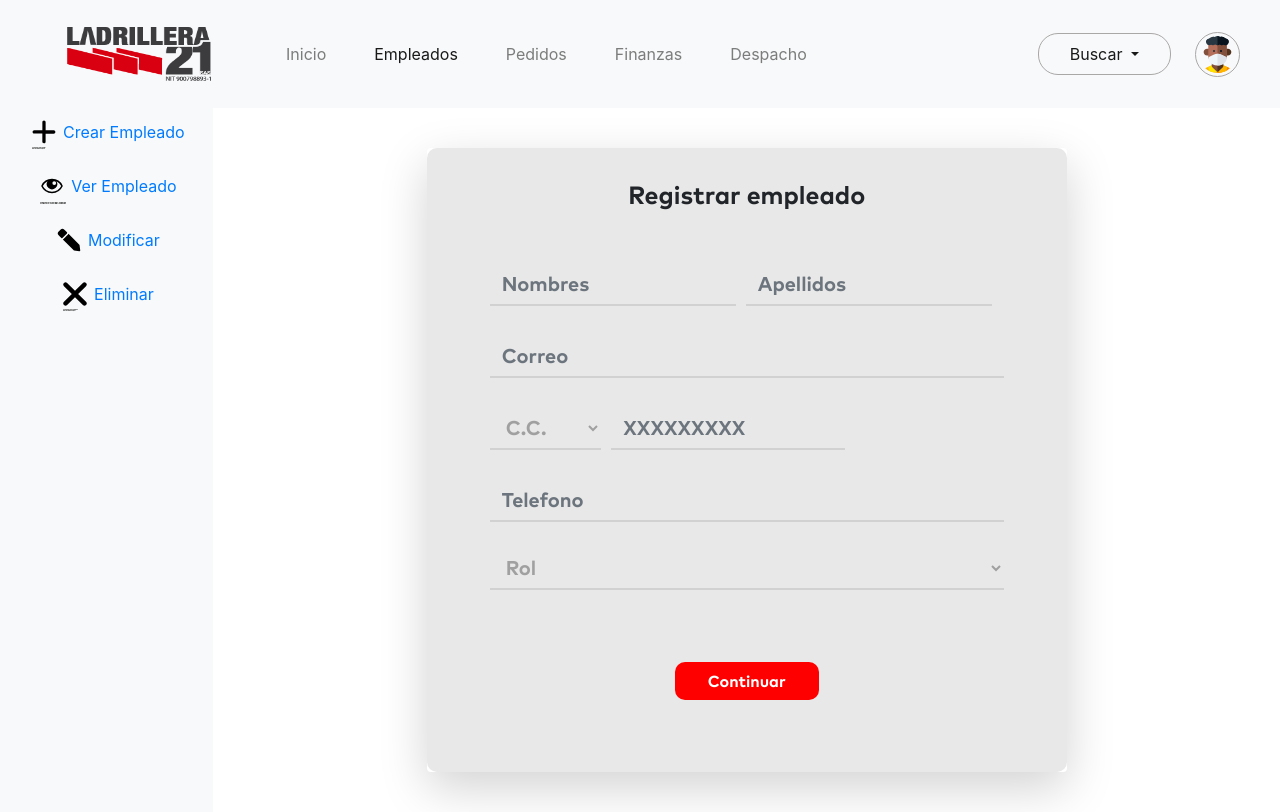
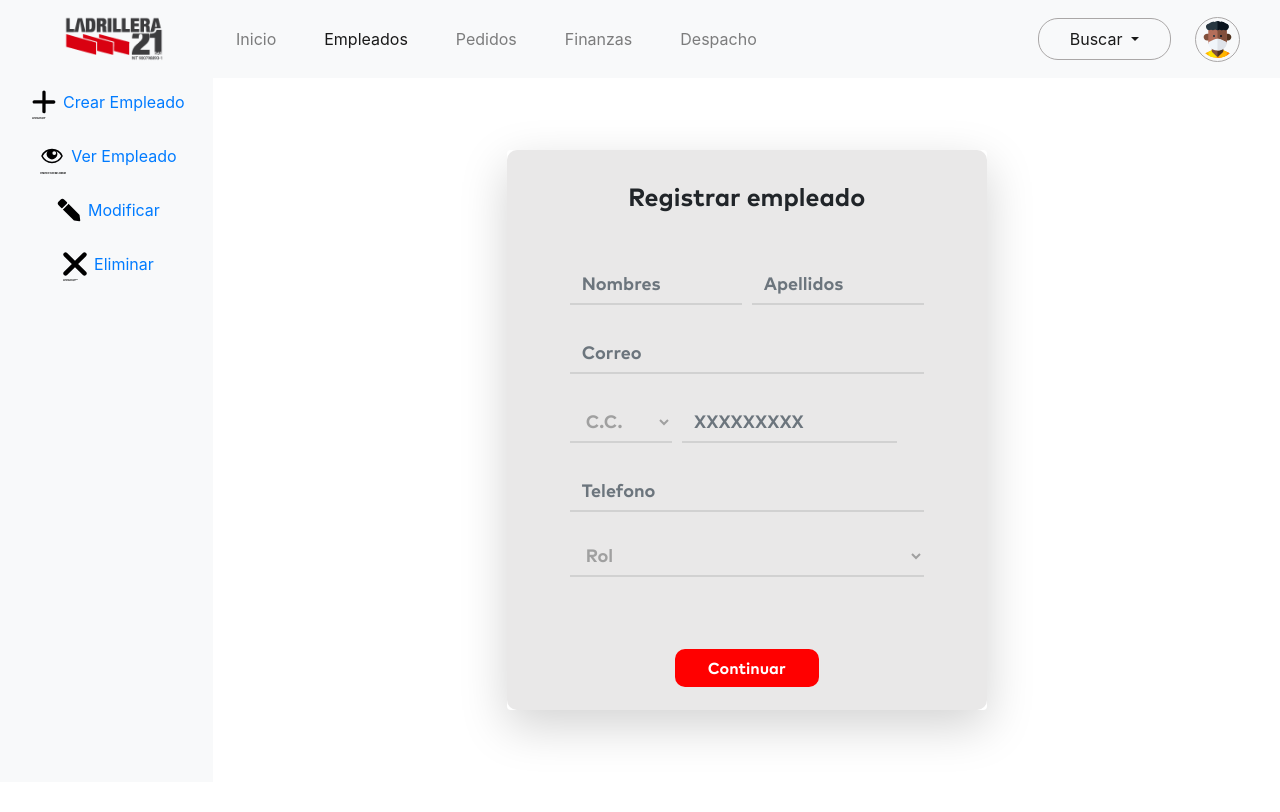
Before and after one commit to Qubit-Software/Frontend-Ladrillera, an Angular app: page /createEmployees in a window 1280 px wide. Built offline with nearby package versions, Linux system fonts and the light colour scheme.

Commit message:
Pqueños ajuster

```diff
--- a/src/app/Pages/create-employees/create-employees.component.css
+++ b/src/app/Pages/create-employees/create-employees.component.css
@@ -85,8 +85,8 @@
     display: flex;
     justify-content:center ;
     background: rgb(233, 232, 232);
-    height: 39rem;
-    width: 40rem;
+    height: 35rem;
+    width: 30rem;
     border-radius: 10px;
 }
 #contentLogin{
@@ -109,11 +109,14 @@
     border-radius: 0px;
     color:rgb(160, 160, 160) ;
     font-family: "Mark-bold";
-    font-size: 20px;
+    font-size: 18px;
     font-weight: bolder;
 }
+.input-group option{
+    font-size: 15px;
+}
 .form-control:focus{
-    font-size: 20px;
+    font-size: 15px;
     box-shadow: none;
     font-family: "helveticaNowMicro-Regular";
 }
--- a/src/app/Pages/create-employees/create-employees.component.html
+++ b/src/app/Pages/create-employees/create-employees.component.html
@@ -2,8 +2,8 @@
     <div class="row">
         <div id="containerNav" class="col-lg-12">
             <nav class="navbar navbar-expand-lg navbar-light bg-light">
-                <a class="navbar-brand px-5 py-3" href="#">
-                    <img src="../../../assets/Logo.png" width="150" height="60" class="d-inline-block align-top" alt=""
+                <a class="navbar-brand px-5 py-2" href="#">
+                    <img src="../../../assets/Logo.png" width="100" height="mr-auto" class="d-inline-block align-top" alt=""
                         loading="lazy">
                 </a>
                 <button class="navbar-toggler" type="button" data-toggle="collapse" data-target="#navbarText"
--- a/src/app/Pages/home/home.component.css
+++ b/src/app/Pages/home/home.component.css
@@ -39,7 +39,13 @@
     border-width: 0 0 0px;
     padding: .25rem;
 }
-
+.list-group-item a{
+    color: #212529;
+}
+.list-group-item a:hover {
+    color: #0d0e0e;
+    text-decoration: none;
+}
 #icons, #titles{
     vertical-align: middle;
     display: inline-block;
--- a/src/app/Pages/home/home.component.html
+++ b/src/app/Pages/home/home.component.html
@@ -2,8 +2,8 @@
   <div class="row mb-2">
     <div id="containerNav" class="col-lg-12">
       <nav class="navbar navbar-expand-lg navbar-light bg-light">
-        <a class="navbar-brand px-5 py-3" href="#">
-          <img src="../../../assets/Logo.png" width="150" height="60" class="d-inline-block align-top" alt=""
+        <a class="navbar-brand px-5 py-2" href="#">
+          <img src="../../../assets/Logo.png" width="100" height="mr-auto" class="d-inline-block align-top" alt=""
             loading="lazy">
         </a>
         <button class="navbar-toggler" type="button" data-toggle="collapse" data-target="#navbarText"
@@ -99,7 +99,7 @@
                   <h3 id="titles" class="mt-2">Empleados</h3>
 
                   <ul class="list-group list-group-flush">
-                    <li routerLink="/createEmployees" class="list-group-item">Crear Empleado</li>
+                    <li class="list-group-item"><a href="/createEmployees">Crear Empleado</a></li>
                     <li class="list-group-item">Ver Empleados (CC/Todos)</li>
                     <li class="list-group-item">Modificar</li>
                     <li class="list-group-item">Eliminar*</li>
```
